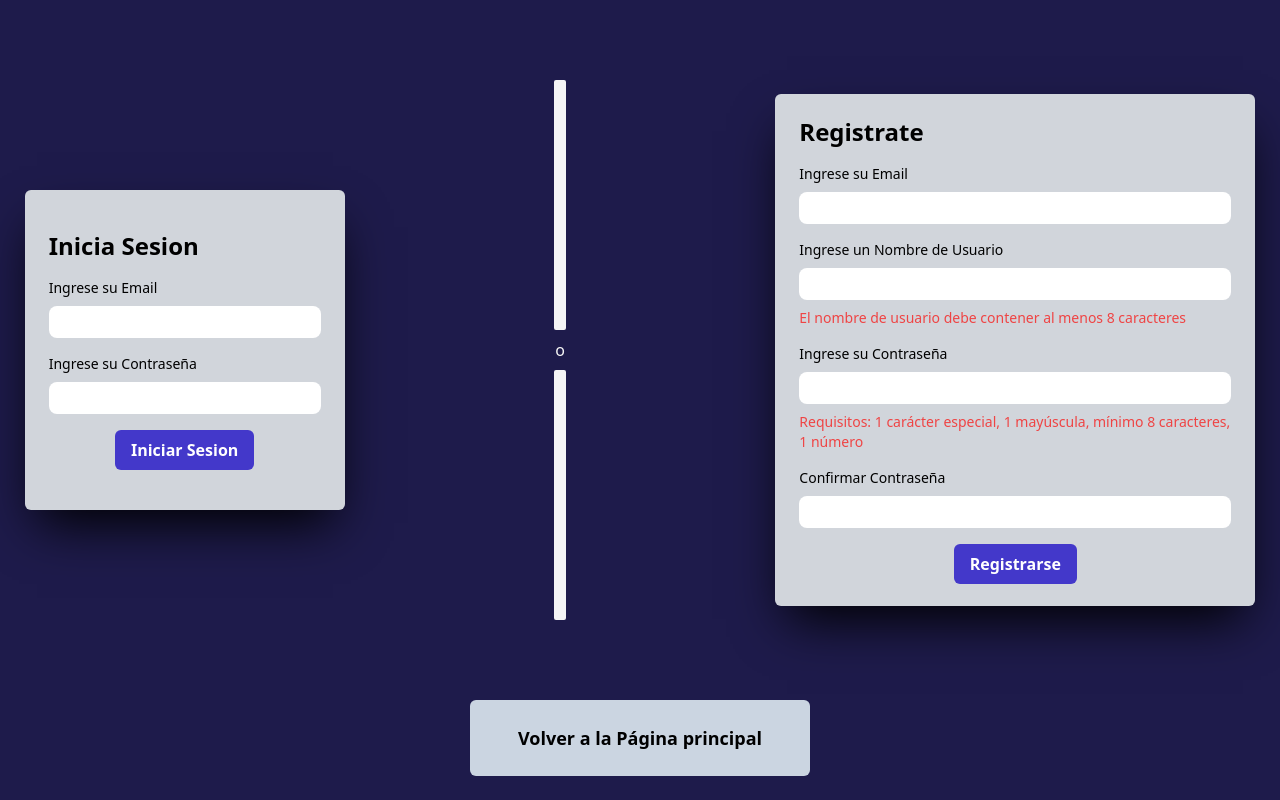
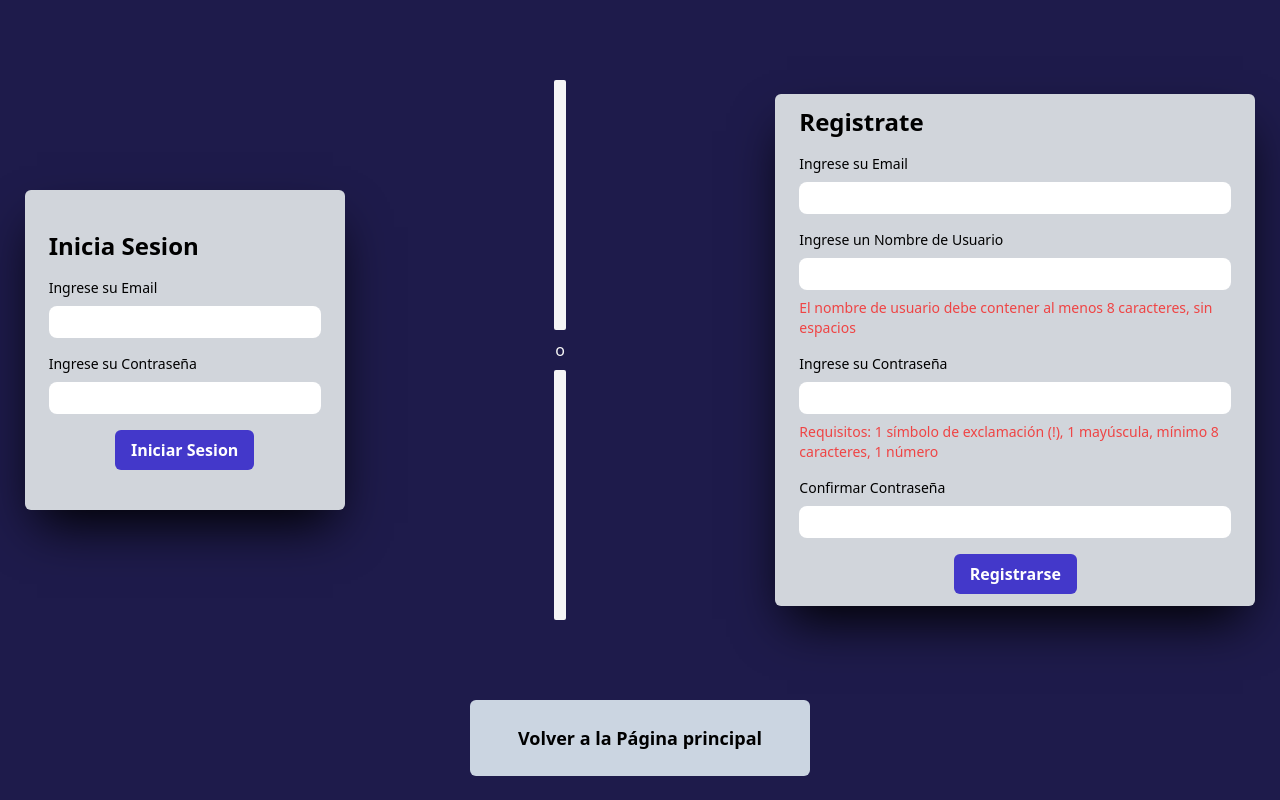
Before and after one commit to ale2306dc/proyecto, a website: page views/entrar/index.html in a window 1280 px wide. Drawn offline with nearby package versions, Linux system fonts and the light colour scheme.

Commit message:
Add files via upload

```diff
--- a/views/entrar/index.html
+++ b/views/entrar/index.html
@@ -67,13 +67,13 @@
                         <div class="flex flex-col gap-2">
                             <label for="reg-user" class="text-sm">Ingrese un Nombre de Usuario</label>
                             <input id="reg-user" type="text" class="rounded-lg border-none py-1 px-2 focus:outline-indigo-900 focus:outline-[3px]">
-                            <p class="text-sm text-red-500">El nombre de usuario debe contener al menos 8 caracteres</p>
+                            <p class="text-sm text-red-500">El nombre de usuario debe contener al menos 8 caracteres, sin espacios</p>
                         </div>
 
                         <div class="flex flex-col gap-2">
                             <label for="reg-pass" class="text-sm">Ingrese su Contraseña</label>
                             <input id="reg-pass" type="password" class="rounded-lg border-none py-1 px-2 focus:outline-indigo-900 focus:outline-[3px]">
-                            <p class="text-sm text-red-500">Requisitos: 1 carácter especial, 1 mayúscula, mínimo 8 caracteres, 1 número</p>
+                            <p class="text-sm text-red-500">Requisitos: 1 símbolo de exclamación (!), 1 mayúscula, mínimo 8 caracteres, 1 número</p>
                         </div>
 
                         <div class="flex flex-col gap-2">
```
Also changed, not shown: views/home/index.html (+1 -1 lines).
